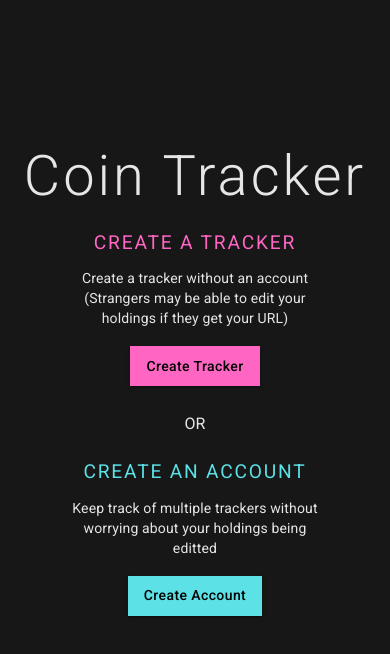
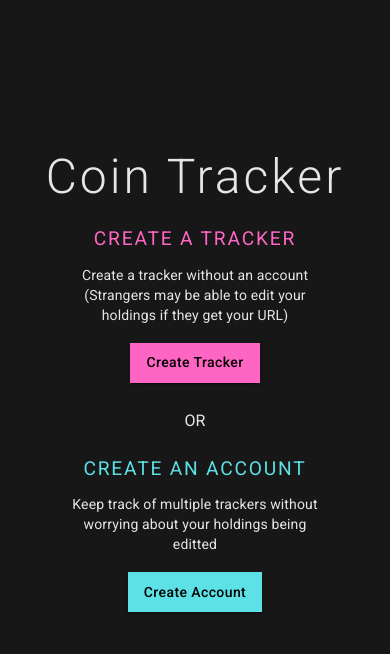
Before and after one commit to alicenstar/coin-tracker-client, a React (Create React App) app: page / in a window 390 px wide. Shown: the top 654 px of the page. Built offline with nearby package versions, Linux system fonts and the light colour scheme; no server answers.

Commit message:
Make CoinTracker header text responsive

```diff
--- a/src/LandingPage.tsx
+++ b/src/LandingPage.tsx
@@ -33,7 +33,7 @@ export const LandingPage: React.FC = () => {
                  style={{ width: '100vw'}}
                 >
                     <Grid item xs={12}>
-                        <Typography variant="h1" align="center">
+                        <Typography variant={smScreen ? "h2" : "h1"} align="center">
                             <Box letterSpacing={3}>
                                 Coin Tracker
                             </Box>
```
